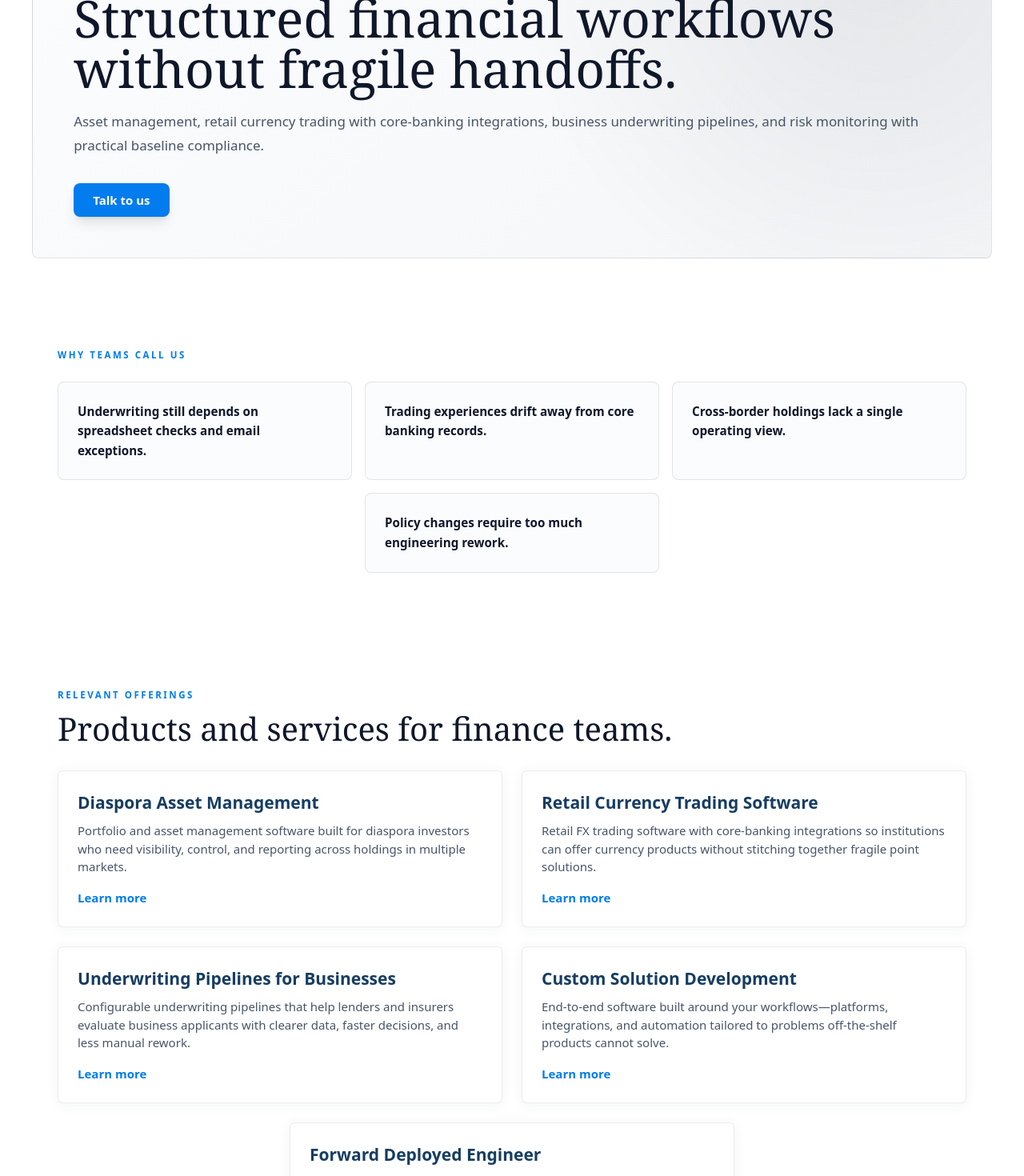
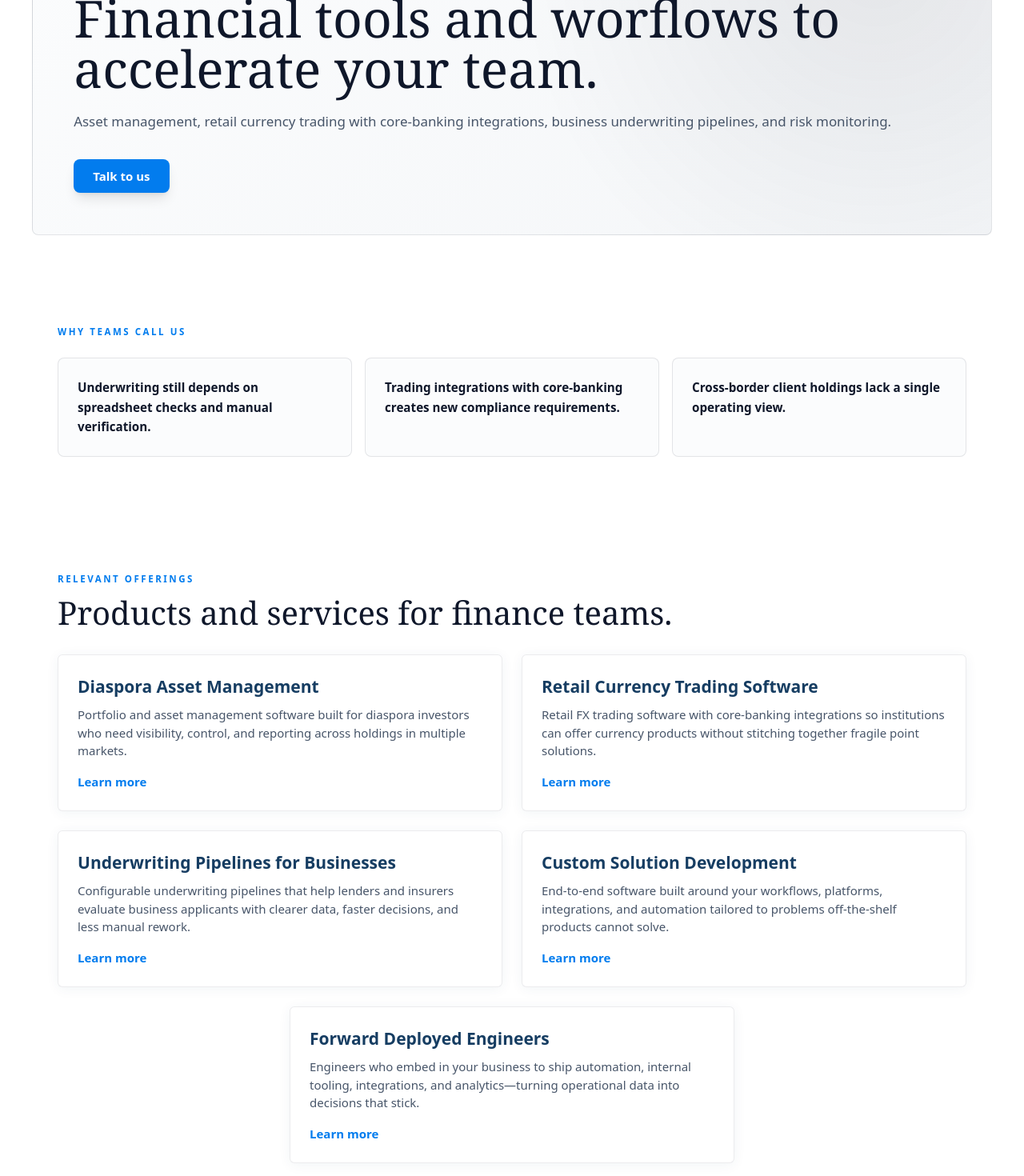
Before and after one commit to DavidMajomi/company-site, a Next.js app in the folder company/: page /industries/finance in a window 1280 px wide. Shown: the part 220-1690 px from the top of the page at 80% size. Built offline with nearby package versions, Linux system fonts and the light colour scheme.

Commit message:
Update: Revise industry and service descriptions for clarity and impact, update IndustriesHomeSection layout, and add small business image for enhanced visual representation.

```diff
--- a/company/app/data/industries.ts
+++ b/company/app/data/industries.ts
@@ -40,14 +40,13 @@ const industryPages: IndustryPage[] = [
     slug: "finance",
     href: "/industries/finance",
     label: "Finance",
-    headline: "Structured financial workflows without fragile handoffs.",
+    headline: "Financial tools and worflows to accelerate your team.",
     overview:
-      "Asset management, retail currency trading with core-banking integrations, business underwriting pipelines, and risk monitoring with practical baseline compliance.",
+      "Asset management, retail currency trading with core-banking integrations, business underwriting pipelines, and risk monitoring.",
     painPoints: [
-      "Underwriting still depends on spreadsheet checks and email exceptions.",
-      "Trading experiences drift away from core banking records.",
-      "Cross-border holdings lack a single operating view.",
-      "Policy changes require too much engineering rework.",
+      "Underwriting still depends on spreadsheet checks and manual verification.",
+      "Trading integrations with core-banking creates new compliance requirements.",
+      "Cross-border client holdings lack a single operating view.",
     ],
     outcomes: [
       "Shorten time-to-decision without hiding underwriting context.",
@@ -65,18 +64,18 @@ const industryPages: IndustryPage[] = [
     slug: "small-business",
     href: "/industries/small-business",
     label: "Small Business",
-    headline: "Senior execution across automation, web, ads, and reporting.",
+    headline: "Intelligent solutions to let you focus on what matters.",
     overview:
       "Forward deployed engineers, AI automation, CRM and advertising integrations, and hands-on Google and Meta ads support for operators who need senior execution without enterprise overhead.",
     painPoints: [
-      "Ads, landing pages, and CRM records do not share context.",
-      "Manual admin work keeps pulling operators away from customers.",
+      "Ads, landing pages, and CRM records are siloed losing you time.",
+      "Manual admin work keeps pulling you away from your customers.",
       "Reporting does not show which spend creates qualified demand.",
       "Basic web changes require too many vendors or templates.",
     ],
     outcomes: [
-      "Improve the feedback loop between spend, leads, and real business outcomes.",
-      "Replace repetitive manual work with tools your team can keep using.",
+      "Improve the speed loop between spend, leads, and real business outcomes.",
+      "Replace repetitive manual work with tools your team can trust.",
       "Launch web and reporting surfaces that are fast, measurable, and maintainable.",
     ],
     productSlugs: [],
@@ -117,6 +116,11 @@ const industryHomeImages: Partial<
     imageAlt:
       "Trading screen showing a candlestick chart and order book with green and red price levels",
   },
+  "small-business": {
+    imageSrc: "/industries/small-business.png",
+    imageAlt:
+      "Small business team reviewing charts and notes together at a desk in a bright office",
+  },
 };
 
 export const industrySummaries: IndustrySummary[] = industryPages.map(
--- a/company/app/data/services.ts
+++ b/company/app/data/services.ts
@@ -5,11 +5,11 @@ export type Service = Offering;
 export const services: Service[] = [
   {
     slug: "forward-deployed-engineer",
-    title: "Forward Deployed Engineer",
+    title: "Forward Deployed Engineers",
     description:
-      "Senior engineers who embed in your business to ship automation, internal tooling, integrations, and analytics—turning operational data into decisions that stick.",
+      "Engineers who embed in your business to ship automation, internal tooling, integrations, and analytics—turning operational data into decisions that stick.",
     overview:
-      "When you need capacity without another hiring cycle, we deploy engineers inside your team: building automations, internal tools, and integrations alongside the analysis and reporting that prove they work. We work alongside operators so delivery stays tied to real workflows—not generic platform demos or dashboard templates.",
+      "When you need capacity without another hiring cycle, we deploy engineers inside your team: building automations, internal tools, and integrations.",
     capabilities: [
       "AI automation, internal tooling, and integration work across CRM, Meta Ads, Google Ads, and adjacent business systems.",
       "Operational analysis, KPI design, dashboards, and executive-ready reporting.",
@@ -25,9 +25,9 @@ export const services: Service[] = [
     slug: "custom-solution-development",
     title: "Custom Solution Development",
     description:
-      "End-to-end software built around your workflows—platforms, integrations, and automation tailored to problems off-the-shelf products cannot solve.",
+      "End-to-end software built around your workflows, platforms, integrations, and automation tailored to problems off-the-shelf products cannot solve.",
     overview:
-      "When no SaaS template fits and a spreadsheet will not scale, we scope, design, and build custom solutions tied to how your business actually operates. That means discovery with stakeholders, architecture that matches your constraints, and delivery you can run in production—not a slide deck and a prototype that never ships.",
+      "We scope, design, and build custom solutions tied to your underlying business operations.",
     capabilities: [
       "Requirements discovery, solution design, and phased delivery for bespoke platforms and internal systems.",
       "Integration across CRM, ads, finance, property, and legacy tools where data and processes are fragmented.",
@@ -61,9 +61,9 @@ export const services: Service[] = [
     slug: "digital-advertising",
     title: "Google & Meta Ads Expertise",
     description:
-      "Hands-on Google and Meta advertising support—strategy, execution, and measurement—for teams that need performance without agency theater.",
+      "Hands-on Google and Meta advertising support—strategy, execution, and measurement for teams that need performance.",
     overview:
-      "Paid search and paid social only work when targeting, creative, landing paths, and measurement line up. We help small businesses and specialist operators run Google and Meta campaigns with clear accountability for lead quality, cost, and downstream conversion.",
+      "Paid search and paid social only work when targeting, measurement line up. We help small businesses create Google and Meta campaigns with clear accountability for lead quality, cost, and downstream conversion.",
     capabilities: [
       "Campaign structure, audience design, and creative testing on Google and Meta.",
       "Conversion tracking setup and reporting that ties spend to business outcomes.",
--- a/company/app/industries/IndustriesHomeSection.tsx
+++ b/company/app/industries/IndustriesHomeSection.tsx
@@ -15,13 +15,7 @@ export function IndustriesHomeSection() {
       </h1>
       <div className="mx-auto max-w-6xl px-6  md:px-10 ">
         <div>
-          <h2
-            id="industries-heading"
-            className="mt-4 font-serif text-fluid-section font-medium leading-tight text-(--color-primary)"
-          >
-            Systems shaped by the work you already do
-          </h2>
-          <p className="mt-4 text-base leading-relaxed text-(--color-text-muted) md:text-lead">
+          <p className="mt-4 text-base leading-relaxed text-(--color-text-muted) md:text-xl">
             From foreclosure intelligence to underwriting pipelines, we meet
             teams inside the workflows they recognize, then build the
             automation, data, and execution layer around them.
```
Also changed, not shown: company/public/industries/small-business.png (added).
